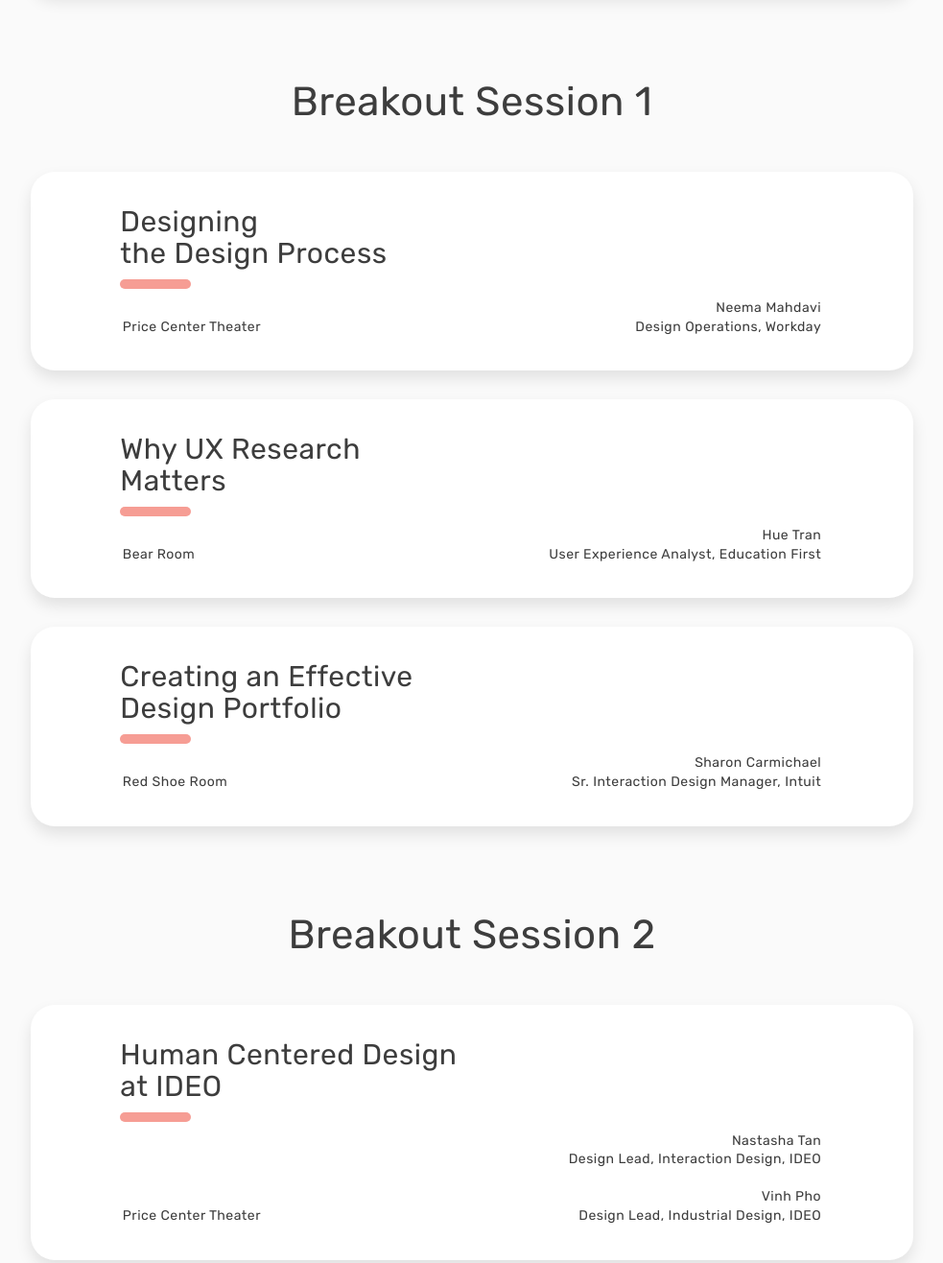
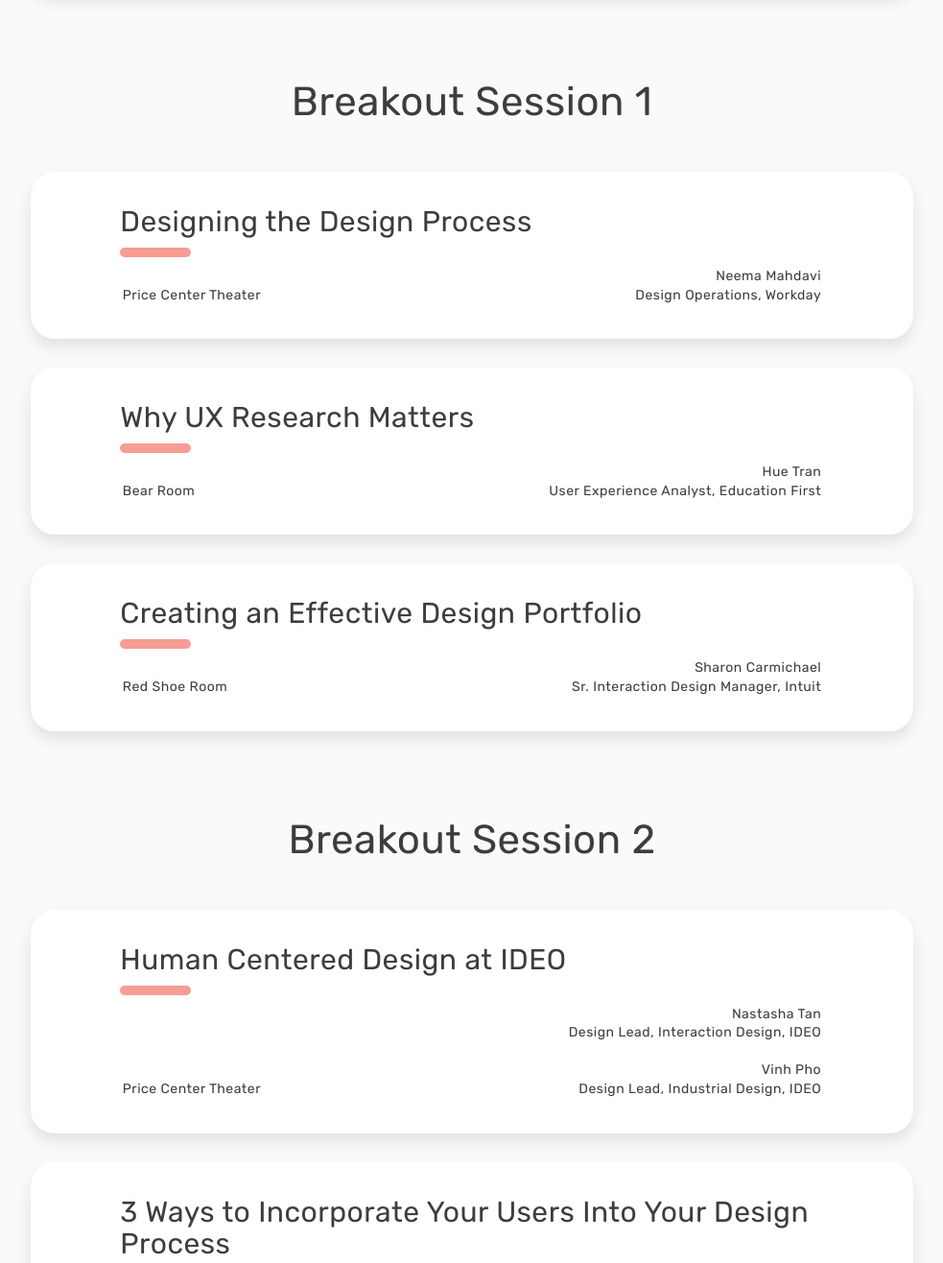
Before and after one commit to ucsddesignco/ucsd-design-conf, a website: page index.html in a window 1280 px wide. Shown: the part 3128-4444 px from the top of the page at 96% size, without its empty margins (148-1131 px from the left). Drawn offline with nearby package versions, Linux system fonts and the light colour scheme.

Commit message:
fixed spacing

```diff
--- a/index.html
+++ b/index.html
@@ -285,7 +285,7 @@ Design is about the progress behind innovation and creativity.  It's not simply
         <div class="dc-card--wrapper col-md-10 col-md-offset-1">
           <div class="dc-card">
             <div class="col-xs-offset-1">
-              <h2>Designing <br>the Design Process</h2>
+              <h2>Designing the Design Process</h2>
             </div>
 
             <div class="col-xs-offset-1 col-xs-1 dc-divider"></div>
@@ -311,7 +311,7 @@ Design is about the progress behind innovation and creativity.  It's not simply
         <div class="dc-card--wrapper col-md-10 col-md-offset-1">
           <div class="dc-card">
             <div class="col-xs-offset-1">
-              <h2>Why UX Research <br>Matters</h2>
+              <h2>Why UX Research Matters</h2>
             </div>
 
             <div class="col-xs-offset-1 col-xs-1 dc-divider"></div>
@@ -337,7 +337,7 @@ Design is about the progress behind innovation and creativity.  It's not simply
         <div class="dc-card--wrapper col-md-10 col-md-offset-1">
           <div class="dc-card">
             <div class="col-xs-offset-1">
-              <h2>Creating an Effective <br>Design Portfolio</h2>
+              <h2>Creating an Effective Design Portfolio</h2>
             </div>
 
             <div class="col-xs-offset-1 col-xs-1 dc-divider"></div>
@@ -372,7 +372,7 @@ Design is about the progress behind innovation and creativity.  It's not simply
         <div class="dc-card--wrapper col-md-10 col-md-offset-1">
           <div class="dc-card">
             <div class="col-xs-offset-1">
-              <h2>Human Centered Design <br>at IDEO</h2>
+              <h2>Human Centered Design at IDEO</h2>
             </div>
 
             <div class="col-xs-offset-1 col-xs-1 dc-divider"></div>
@@ -401,7 +401,7 @@ Design is about the progress behind innovation and creativity.  It's not simply
         <div class="dc-card--wrapper col-md-10 col-md-offset-1">
           <div class="dc-card">
             <div class="col-xs-offset-1">
-              <h2>3 Ways to Incorporate Your Users <br>Into Your Design Process</h2>
+              <h2>3 Ways to Incorporate Your Users Into Your Design Process</h2>
             </div>
 
             <div class="col-xs-offset-1 col-xs-1 dc-divider"></div>
@@ -427,7 +427,7 @@ Design is about the progress behind innovation and creativity.  It's not simply
         <div class="dc-card--wrapper col-md-10 col-md-offset-1">
           <div class="dc-card">
             <div class="col-xs-offset-1">
-              <h2>Visual Design <br>101</h2>
+              <h2>Visual Design 101</h2>
             </div>
 
             <div class="col-xs-offset-1 col-xs-1 dc-divider"></div>
--- a/scss/pages/_home.scss
+++ b/scss/pages/_home.scss
@@ -456,6 +456,10 @@
 
 .dc-breakout {
 
+  .bottom {
+    margin-right: 20px;
+  }
+
   .dc-divider {
     background: $SALMON;
     height: 10px;
```
Also changed, not shown: css/main.css, 1 other file.
